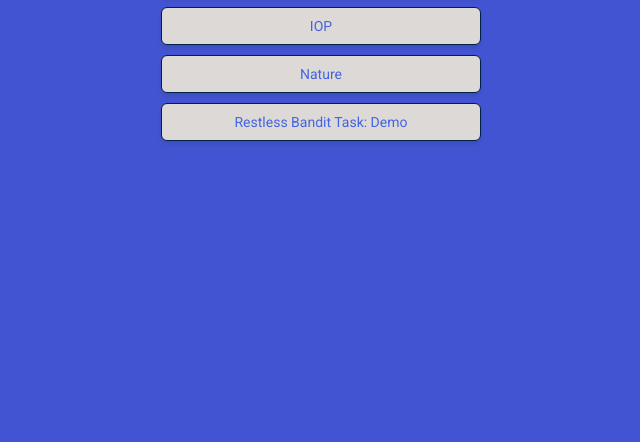
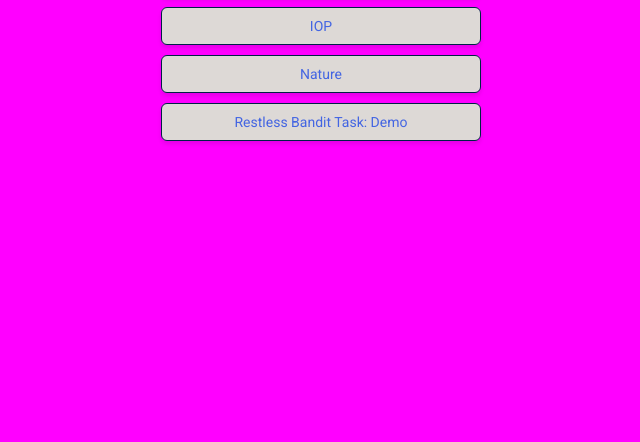
Before and after one commit to hm-281/links, a plain HTML site: page index.html in a window 1280 px wide. Shown: the part 358-800 px from the top of the page, without its empty margins (319-959 px from the left). Drawn offline with Linux system fonts and the light colour scheme.

Commit message:
Update styles.css

```diff
--- a/styles.css
+++ b/styles.css
@@ -6,7 +6,7 @@
 
 body {
   font-family: 'Roboto', sans-serif;
-  background-color: #4354D2;
+  background-color: #FF00FF;
   display: flex;
   justify-content: center;
   align-items: center;
```
